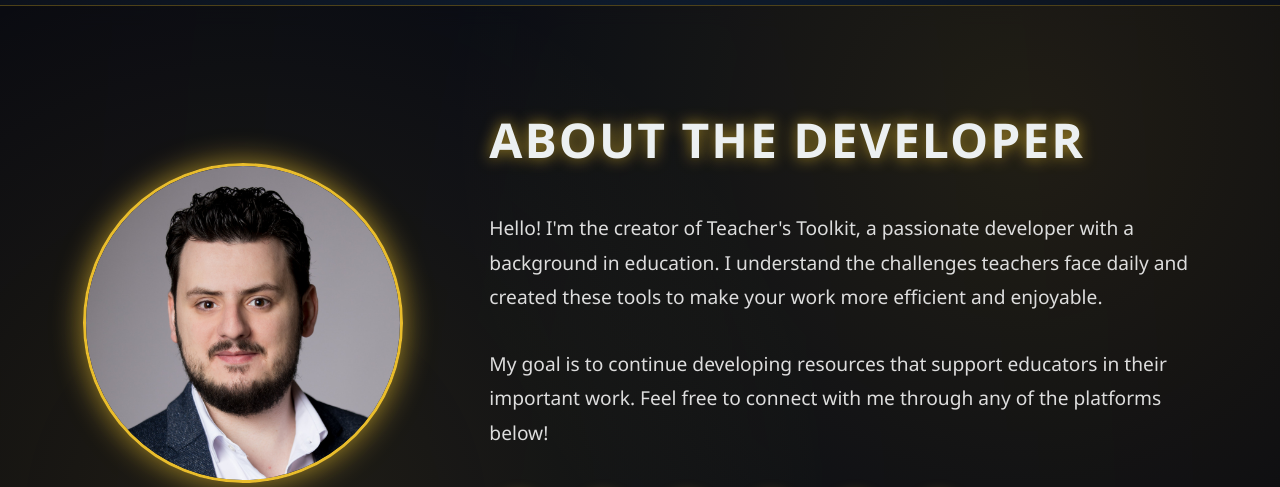
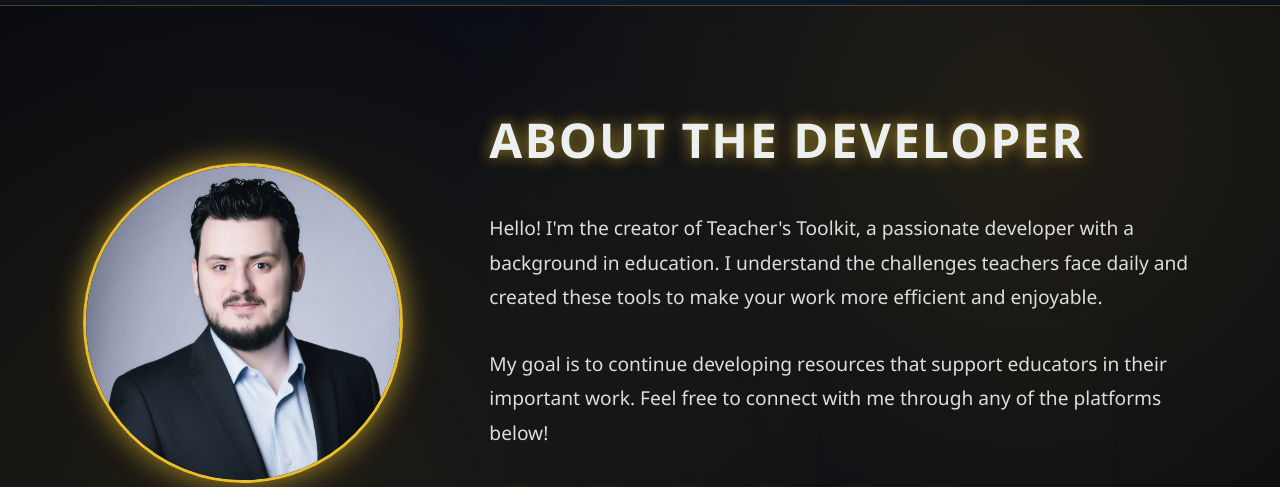
Before and after one commit to ahmedshaashaa992/Teacher-s-Toolkit, a plain HTML site: page index.html in a window 1280 px wide. Shown: the part 1983-2470 px from the top of the page. Drawn offline with Linux system fonts and the light colour scheme.

Commit message:
Update developer profile image in index.html

```diff
--- a/index.html
+++ b/index.html
@@ -80,7 +80,7 @@
         <div class="container">
             <div class="about-container">
                 <div class="about-image">
-                    <img src="static/ahmed-shaashaa.1024x1024.jpg" alt="Developer Profile" class="profile-img">
+                    <img src="static/ahmedshaashaablackreverse.png" alt="Developer Profile" class="profile-img">
                 </div>
                 <div class="about-content">
                     <h2>About the Developer</h2>
```
